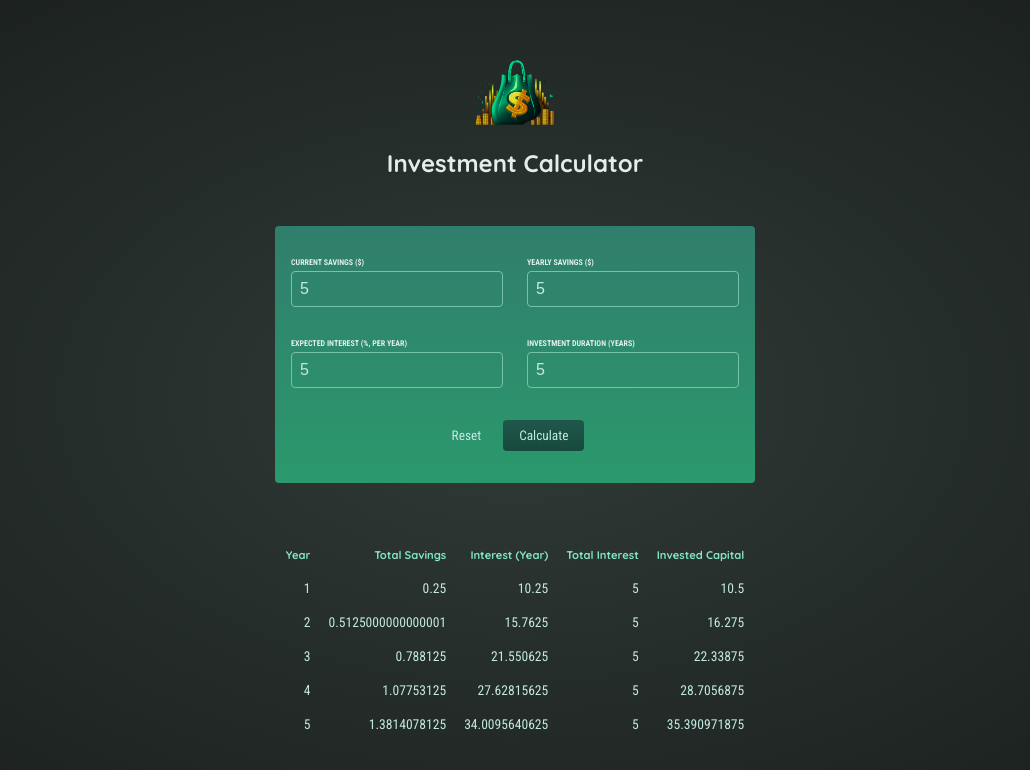
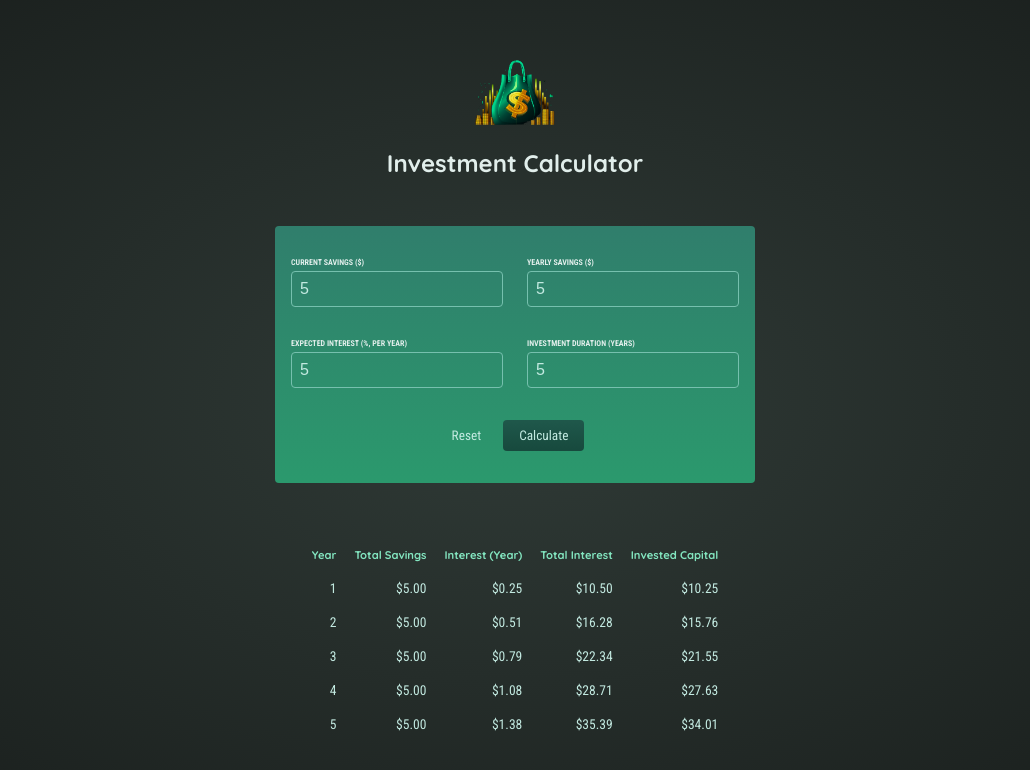
Before and after one commit to bergstrandfredrik/Udemy-React-Course, a React (Create React App) app in the folder practice-project1/: page / in a window 1280 px wide. Both pictures are taken after typing "5", "5", "5", "5" into the empty fields and a click on the button "Calculate". Shown: the top 770 px of the page, without its empty margins (125-1155 px from the left). Built offline with nearby package versions, Linux system fonts and the light colour scheme.

Commit message:
Clean up code

```diff
--- a/practice-project1/src/App.js
+++ b/practice-project1/src/App.js
@@ -10,21 +10,17 @@ function App() {
   const [yearlyData, setYearyData] = useState(null);
 
   const calculateHandler = (userInput) => {
-    console.log(userInput["current-savings"]);
-
-    const yearlyDataDto = []; // per-year results
+    const yearlyDataDto = [];
 
     let currentSavings = +userInput["current-savings"]; // feel free to change the shape of this input object!
     const yearlyContribution = +userInput["yearly-contribution"]; // as mentioned: feel free to change the shape...
     const expectedReturn = +userInput["expected-return"] / 100;
     const duration = +userInput["duration"];
 
-    // The below code calculates yearly results (total savings, interest etc)
     for (let i = 0; i < duration; i++) {
       const yearlyInterest = currentSavings * expectedReturn;
       currentSavings += yearlyInterest + yearlyContribution;
       yearlyDataDto.push({
-        // feel free to change the shape of the data pushed to the array!
         year: i + 1,
         yearlyInterest: yearlyInterest,
         savingsEndOfYear: currentSavings,
@@ -34,7 +30,6 @@ function App() {
     }
 
     setYearyData(yearlyDataDto);
-    // do something with yearlyData ...
   };
 
   return (
@@ -42,8 +37,6 @@ function App() {
       <Header logo={logo} />
 
       <SavingsForm calculateHandler={calculateHandler} />
-      {/* Todo: Show below table conditionally (only once result data is available) */}
-      {/* Show fallback text if no data is available */}
       <ResultTable data={yearlyData} />
     </div>
   );
--- a/practice-project1/src/components/ResultTable/ResultTable.js
+++ b/practice-project1/src/components/ResultTable/ResultTable.js
@@ -3,10 +3,8 @@ import ResultTableData from "./ResultTableData";
 import styles from "./ResultTable.module.css";
 
 const ResultTable = (props) => {
-  console.log(props.data);
-
   let resultData =
-    props.data === null ? (
+    props.data === null || props.data.length == 0 ? (
       <p className={styles["no-result"]}>No data to show</p>
     ) : (
       <table className={styles.result}>
@@ -21,7 +19,7 @@ const ResultTable = (props) => {
         </thead>
         <tbody>
           {props.data.map((year) => {
-            return <ResultTableData data={year} />;
+            return <ResultTableData key={year.year} data={year} />;
           })}
         </tbody>
       </table>
--- a/practice-project1/src/components/ResultTable/ResultTableData.js
+++ b/practice-project1/src/components/ResultTable/ResultTableData.js
@@ -1,11 +1,18 @@
 const ResultTableData = (props) => {
+  const formatter = new Intl.NumberFormat("en-US", {
+    style: "currency",
+    currency: "USD",
+    minimumFractionDigits: 2,
+    maximumFractionDigits: 2,
+  });
+
   return (
-    <tr key={props.data.year}>
+    <tr>
       <td>{props.data.year}</td>
-      <td>{props.data.yearlyInterest}</td>
-      <td>{props.data.savingsEndOfYear}</td>
-      <td>{props.data.yearlyContribution}</td>
-      <td>{props.data.totalInvestedCapital}</td>
+      <td>{formatter.format(props.data.yearlyContribution)}</td>
+      <td>{formatter.format(props.data.yearlyInterest)}</td>
+      <td>{formatter.format(props.data.totalInvestedCapital)}</td>
+      <td>{formatter.format(props.data.savingsEndOfYear)}</td>
     </tr>
   );
 };
--- a/practice-project1/src/components/SavingsForm/SavingsForm.js
+++ b/practice-project1/src/components/SavingsForm/SavingsForm.js
@@ -23,8 +23,8 @@ const SavingsForm = (props) => {
   const onResetHandler = () => {
     setCurrentSavings("");
     setYearlySavings("");
-    setCurrentSavings("");
     setExpectedInterest("");
+    setInvestmentDuration("");
   };
 
   return (
```
